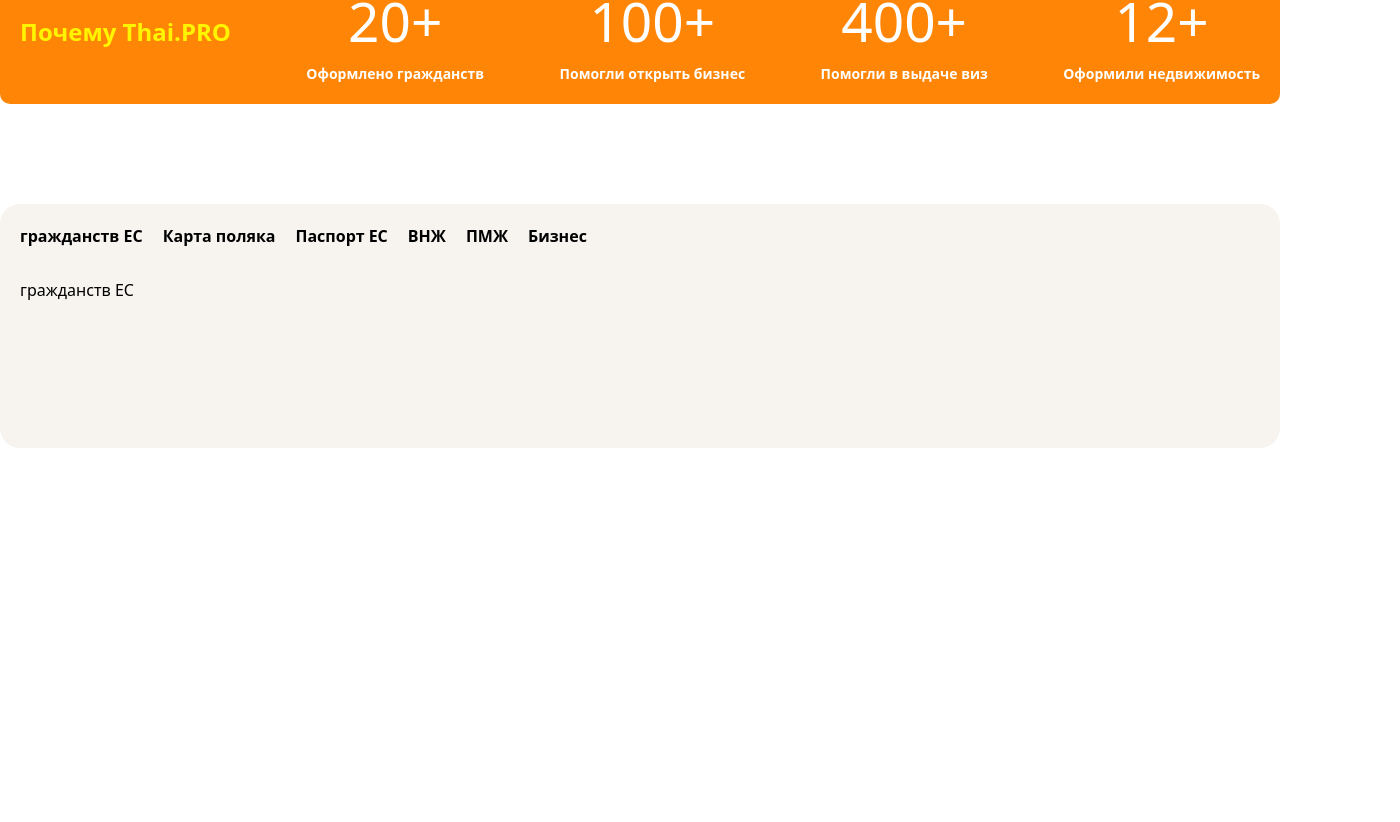
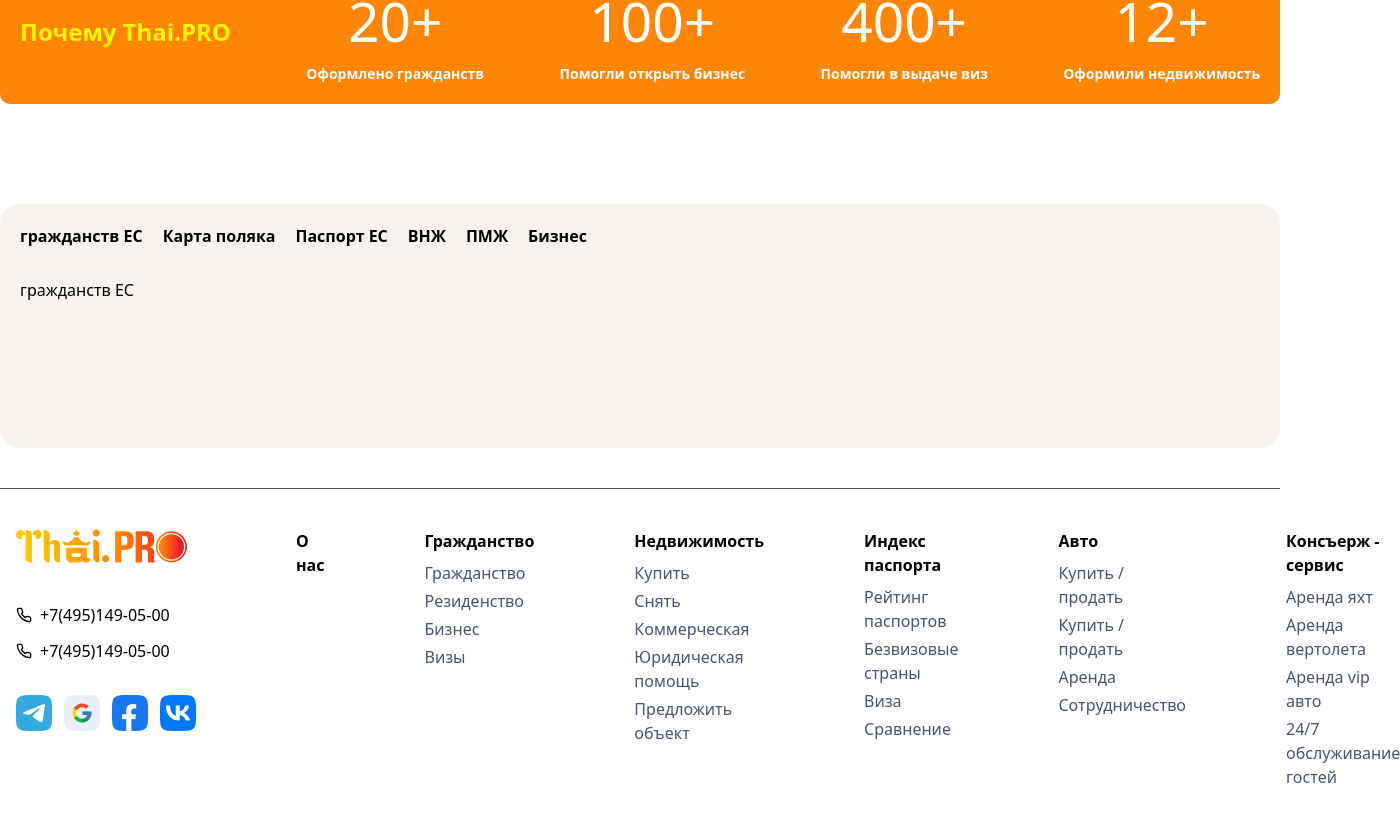
Before and after one commit to Stilla17/ThaiPRTour, a React app: page / in a window 1280 px wide. Shown: the part 354-1176 px from the top of the page, 1400 px wide, since content can reach past the window. Before the commit the page ends 802 px from the top, so only its background shows below. Built offline with nearby package versions, Linux system fonts and the light colour scheme; the HTML template or start-up script is replaced by a standard one.

Commit message:
Добавил новый компонент

```diff
--- a/package.json
+++ b/package.json
@@ -14,9 +14,11 @@
     "axios": "^1.13.2",
     "framer-motion": "^12.23.24",
     "json-server": "^1.0.0-beta.3",
+    "motion": "^12.23.24",
     "react": "^19.1.1",
     "react-dom": "^19.1.1",
     "react-hook-form": "^7.66.0",
+    "react-icons": "^5.5.0",
     "react-router": "^7.9.6",
     "react-router-dom": "^7.9.6",
     "react-spinners": "^0.17.0",
--- a/src/Components/Footer/Footer.jsx
+++ b/src/Components/Footer/Footer.jsx
@@ -1,9 +1,86 @@
-import React from 'react'
+import React from 'react';
+import { Link } from 'react-router';
+import logo from '../../assets/Group 1675.svg';
+import { LuPhone } from 'react-icons/lu';
+import logo1 from '../../assets/Component 11 (1).png';
+import logo2 from '../../assets/Component 11 (2).png';
+import logo3 from '../../assets/Component 11 (3).png';
+import logo4 from '../../assets/Component 11 (4).png';
 
-const Footer = () => {
+let main = [
+  { title: 'О нас' },
+  { title: 'Гражданство', links: ['Гражданство', 'Резиденство', 'Бизнес', 'Визы'] },
+  {
+    title: 'Недвижимость',
+    links: ['Купить', 'Снять', 'Коммерческая', 'Юридическая помощь', 'Предложить объект'],
+  },
+  { title: 'Индекс паспорта', links: ['Рейтинг паспортов', 'Безвизовые страны', 'Виза', 'Сравнение'] },
+  {
+    title: 'Авто',
+    links: ['Купить / продать', 'Купить / продать', 'Аренда', 'Сотрудничество'],
+  },
+  {
+    title: 'Консъерж - сервис',
+    links: ['Аренда яхт', 'Аренда вертолета', 'Аренда vip авто', '24/7 обслуживание гостей'],
+  },
+];
+
+const FooterList = () => {
   return (
-    <div>Footer</div>
-  )
-}
+    <div className="w-full">
+      <div className="mt-10">
+        <div className="w-full h-px bg-gray-600"></div>
+      </div>
 
-export default Footer
+      <div className="px-4 py-10 bg-white">
+        <div className="flex flex-col md:flex-row  justify-center md:justify-start gap-10 md:gap-20 lg:gap-[100px]">
+
+          <div className="text-center md:text-left shrink-0">
+            <img src={logo} alt="logo" className="mx-auto md:mx-0" />
+
+            <div className="flex justify-center md:justify-start items-center mt-10 gap-2">
+              <LuPhone />
+              <p>+7(495)149-05-00</p>
+            </div>
+
+            <div className="flex justify-center md:justify-start items-center gap-2 mt-3">
+              <LuPhone />
+              <p>+7(495)149-05-00</p>
+            </div>
+
+            <div className="flex justify-center md:justify-start items-center gap-3 mt-8">
+              <img src={logo1} alt="telegram" />
+              <img src={logo3} alt="telegram" />
+              <img src={logo2} alt="facebook" />
+              <img src={logo4} alt="facebook" />
+            </div>
+          </div>
+
+          {main.map((item, index) => (
+            <ul key={index} className="text-center md:text-left w-full md:w-auto">
+              <li className="font-bold mb-2">{item.title}</li>
+
+              {(item.links ?? []).map((link, linkIndex) => (
+                <li
+                  key={linkIndex}
+                  className="text-gray-600 hover:text-black transition mb-1"
+                >
+                  <Link to="/">{link}</Link>
+                </li>
+              ))}
+            </ul>
+          ))}
+        </div>
+      </div>
+
+      <div className="mt-5 flex justify-center items-center">
+        <div className="w-[90%] h-px bg-gray-600"></div>
+      </div>
+
+
+    </div>
+  );
+};
+
+
+export default FooterList;
--- a/src/Components/Header/Header.jsx
+++ b/src/Components/Header/Header.jsx
@@ -5,6 +5,7 @@ const Header = () => {
   return (
     <header>
       <Nav />
+
     </header>
   )
 }
--- a/src/Components/Nav/Nav.jsx
+++ b/src/Components/Nav/Nav.jsx
@@ -54,9 +54,9 @@ const Nav = () => {
             <div className='flex justify-between items-center border p-5 border-[#D9D9D9]'>
                 <img src={Logo} alt="" />
                 <div className='flex items-center gap-10'>
-                    <button className='flex items-center border shadow border-[#C9C9C9] rounded-[10px] gap-[20px] p-[12px]'><img src={BtnImg} alt="" />Услуги</button>
+                    <button className='flex items-center border shadow border-[#C9C9C9] rounded-[10px] gap-5 p-3'><img src={BtnImg} alt="" />Услуги</button>
                     <div className='relative'>
-                        <input type="text" className='w-[353px] py-[10px] border-[#C9C9C9] shadow border px-[10px] rounded-[10px]' placeholder='Поиск..' />
+                        <input type="text" className='w-[353px] py-2.5 border-[#C9C9C9] shadow border px-2.5 rounded-[10px]' placeholder='Поиск..' />
                         <img src={SearchImg} className='absolute right-3 top-[13px]' alt="" />
                     </div>
                     <ul className='flex gap-[30px] text-[18px] font-medium'>
@@ -72,35 +72,35 @@ const Nav = () => {
                     open ? (
                         <div className='absolute top-10 rounded-t-none z-10 border-t-0 right-[300px] border shadow pb-px p-3 rounded-[10px]'>
                             <ul className='flex flex-col  text-[18px] font-medium'>
-                                <li><button className='mt-[10px]'><img width={'25px'} height={'18px'} src="https://upload.wikimedia.org/wikipedia/commons/thumb/8/84/Flag_of_Uzbekistan.svg/2560px-Flag_of_Uzbekistan.svg.png" alt="" /></button></li>
+                                <li><button className='mt-2.5'><img width={'25px'} height={'18px'} src="https://upload.wikimedia.org/wikipedia/commons/thumb/8/84/Flag_of_Uzbekistan.svg/2560px-Flag_of_Uzbekistan.svg.png" alt="" /></button></li>
                                 <li><button><img width={'25px'} height={'18px'} src="https://encrypted-tbn0.gstatic.com/images?q=tbn:ANd9GcQiyNArp3p_UVUmGhNnGTwqoVqon0KY7l70mQ&s" alt="" /></button></li>
                             </ul>
                         </div>
                     ) : ""
                 }
-                <div className='flex gap-[20px]'>
-                    <button onClick={openData2} className='rounded-[8px] py-[7px] px-[18px] bg-[#E3E2E2] border-[#C9C9C9] border-[1px] '>Вход</button>
-                    <button className='rounded-[8px] py-[9px] px-[18px] bg-[#FE8505] text-white  '>Связаться</button>
+                <div className='flex gap-5'>
+                    <button onClick={openData2} className='rounded-lg py-[7px] px-[18px] bg-[#E3E2E2] border-[#C9C9C9] border '>Вход</button>
+                    <button className='rounded-lg py-[9px] px-[18px] bg-[#FE8505] text-white  '>Связаться</button>
                 </div>
                 {
                     open2 ? (
-                        <div className='absolute top-[80px] border-[#C9C9C9] shadow-2xl bg-white z-10 w-[270px] right-[150px] border   p-[12px] rounded-[10px]'>
+                        <div className='absolute top-20 border-[#C9C9C9] shadow-2xl bg-white z-10 w-[270px] right-[150px] border   p-3 rounded-[10px]'>
                             <div className='flex  items-center justify-between'>
                                 <p className='font-bold'>Войти</p>
                                 <img onClick={() => openData2(!open2)} src={CancelImg} alt="" />
                             </div>
 
-                            <div className='flex items-center justify-between mt-[20px] '>
+                            <div className='flex items-center justify-between mt-5 '>
                                 <Link to='https://vk.com/' target='_blank'> <img src={VkImg} alt="" /></Link>
                                 <Link to='https://telegram.org/' target='_blank'> <img src={TgImg} alt="" /></Link>
                                 <Link to='https://www.facebook.com/' target='_blank'> <img src={FbImg} alt="" /></Link>
                                 <Link to='https://www.google.com/' target='_blank'> <img src={GoogleImg} alt="" /></Link>
                             </div>
-                            <input className='px-[20px] py-[12px] focus:border-none w-full focus:outline-none border-[#D9D9D9] mt-[15px] border-[1px] rounded-[15px]' type="text" placeholder='Логин или Email' />
-                            <input className='px-[20px] py-[12px] focus:border-none w-full focus:outline-none border-[#D9D9D9] mt-[15px] border-[1px] rounded-[15px]' type="text" placeholder='Пароль' />
+                            <input className='px-5 py-3 focus:border-none w-full focus:outline-none border-[#D9D9D9] mt-[15px] border rounded-[15px]' type="text" placeholder='Логин или Email' />
+                            <input className='px-5 py-3 focus:border-none w-full focus:outline-none border-[#D9D9D9] mt-[15px] border rounded-[15px]' type="text" placeholder='Пароль' />
                             <button className='w-full mt-[15px] rounded-[15px] py-[9px] px-[18px] bg-[#FE8505] text-white  '>Войти</button>
                             <p className='text-[18px] mt-[15px] text-blue-500 '>Забыли пароль?</p>
-                            <button className='rounded-[8px] py-[7px] px-[18px] bg-[#E3E2E2] border-[#C9C9C9] border-1 w-full mt-[20px]'>Загистрироваться</button>
+                            <button className='rounded-lg py-[7px] px-[18px] bg-[#E3E2E2] border-[#C9C9C9] border w-full mt-5'>Загистрироваться</button>
 
                         </div>
                     ) : ""
--- a/src/Components/Sections/Section.jsx
+++ b/src/Components/Sections/Section.jsx
@@ -1,5 +1,5 @@
 import React, { useEffect, useRef, useState } from 'react';
-import { animate } from 'framer-motion';
+import { animate } from  'framer-motion';
 import { motion, AnimatePresence } from "framer-motion";
 import './section.css';
 
--- a/src/Pages/Home.jsx
+++ b/src/Pages/Home.jsx
@@ -1,12 +1,14 @@
 import React from 'react'
 import Header from '../Components/Header/Header'
 import Section from '../Components/Sections/Section'
+import FooterList from '../Components/Footer/Footer'
 
 const Home = () => {
     return (
         <div>
             <Header />
             <Section />
+            <FooterList/>
         </div>
     )
 }
```
Also changed, not shown: 1 other file (tests, documents, lock files or other folders).
